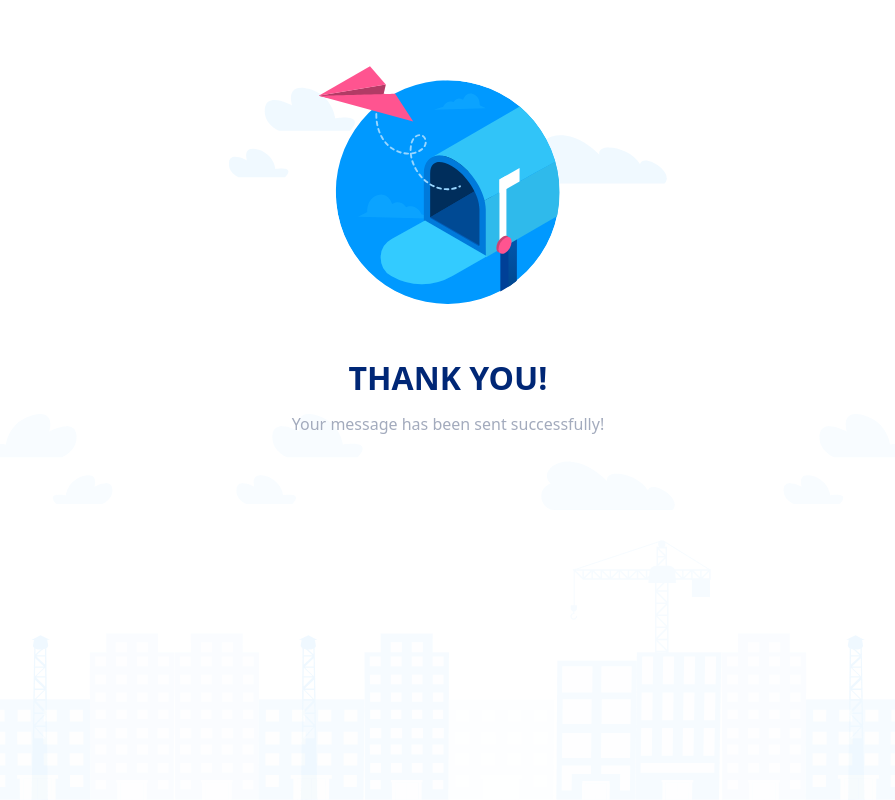
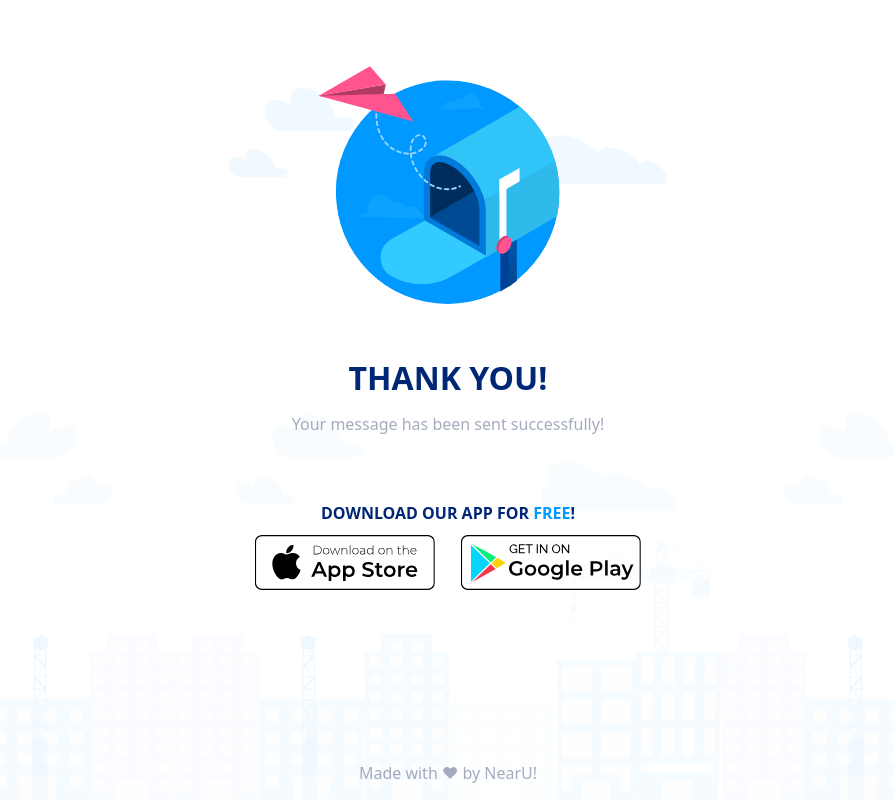
Before and after one commit to afkhalid/nearu_web_app, a React (Create React App) app: page /confirmation.html in a window 1280 px wide. Shown: the whole page, without its empty margins (192-1087 px from the left). Built offline with nearby package versions, Linux system fonts and the light colour scheme.

Commit message:
Made with love

```diff
--- a/src/confirmation.jsx
+++ b/src/confirmation.jsx
@@ -1,5 +1,7 @@
 import { Component } from "react";
 import confirmation from "./images/confirmation.svg";
+import ios from "./images/ios.svg";
+import android from "./images/android.svg";
 
 export default class ConfirmationPage extends Component {
   render() {
@@ -11,6 +13,29 @@ export default class ConfirmationPage extends Component {
           />
           <div className="message-sent-header">THANK YOU!</div>
           <div className="message-sub-header">Your message has been sent successfully!</div>
+          <div className="download-our-app-header">DOWNLOAD OUR APP FOR <span>FREE</span>!</div>
+          <div className="store-buttons">
+            <div>
+              <a target="_blank"
+                 href="https://apps.apple.com/eg/app/nearu-protect-what-matters/id1616418670"
+              >
+                <img src={ios}
+                     width={180}
+                     alt="iOS Store Button"
+                />
+              </a>
+            </div>
+            <div>
+              <a target="_blank"
+                 href="https://play.google.com/store/apps/details?id=nearu.nearu"
+              >
+                <img src={android}
+                     width={180}
+                     alt="Play Store Button"
+                />
+              </a>
+            </div>
+          </div>
         </div>
       </div>
     );
--- a/src/css/index.css
+++ b/src/css/index.css
@@ -31,16 +31,35 @@ code {
   margin-bottom: 10px;
 }
 
-.message-sub-header {
+.message-sub-header,
+.made-with-love {
   color: #a3abbd;
   font-size: 16px;
-  margin-bottom: 35px;
+  margin-bottom: 65px;
+}
+
+.download-our-app-header {
+  color: #002776;
+  font-weight: 600;
+  font-size: 16px;
+  margin-bottom: 10px;
+}
+
+.download-our-app-header > span {
+  color: #0099FF;
 }
 
 .send-message-sub-header {
   color: #a3abbd;
   font-size: 11px;
   margin-bottom: 35px;
+}
+
+.made-with-love {
+  position: absolute;
+  bottom: -50px;
+  text-align: center;
+  width: 100%;
 }
 
 .send-message-label {
@@ -101,3 +120,8 @@ code {
     padding-right: 75px;
   }
 }
+
+.store-buttons {
+  display: flex;
+  justify-content: space-evenly;
+}
--- a/src/index.jsx
+++ b/src/index.jsx
@@ -1,4 +1,4 @@
-import React from 'react';
+import React, { Fragment } from 'react';
 import ReactDOM from 'react-dom';
 import './css/index.css';
 import HomePage from "./home_page";
@@ -10,11 +10,14 @@ import ConfirmationPage from "./confirmation";
 
 ReactDOM.render(
   <BrowserRouter>
-    <div className="content">
-      <Route path="/" exact component={() => <HomePage />} />
-      <Route path="/scan.html" exact component={(props) => <ScanPage {...props} />} />
-      <Route path="/confirmation.html" exact component={(props) => <ConfirmationPage {...props} />} />
-    </div>
+    <Fragment>
+      <div className="content">
+        <Route path="/" exact component={() => <HomePage />} />
+        <Route path="/scan.html" exact component={(props) => <ScanPage {...props} />} />
+        <Route path="/confirmation.html" exact component={(props) => <ConfirmationPage {...props} />} />
+      </div>
+      <div className="made-with-love">Made with ❤ by NearU!</div>
+    </Fragment>
   </BrowserRouter>,
   document.getElementById('root')
 );
```
Also changed, not shown: src/images/android.svg (added), src/images/ios.svg (added).
